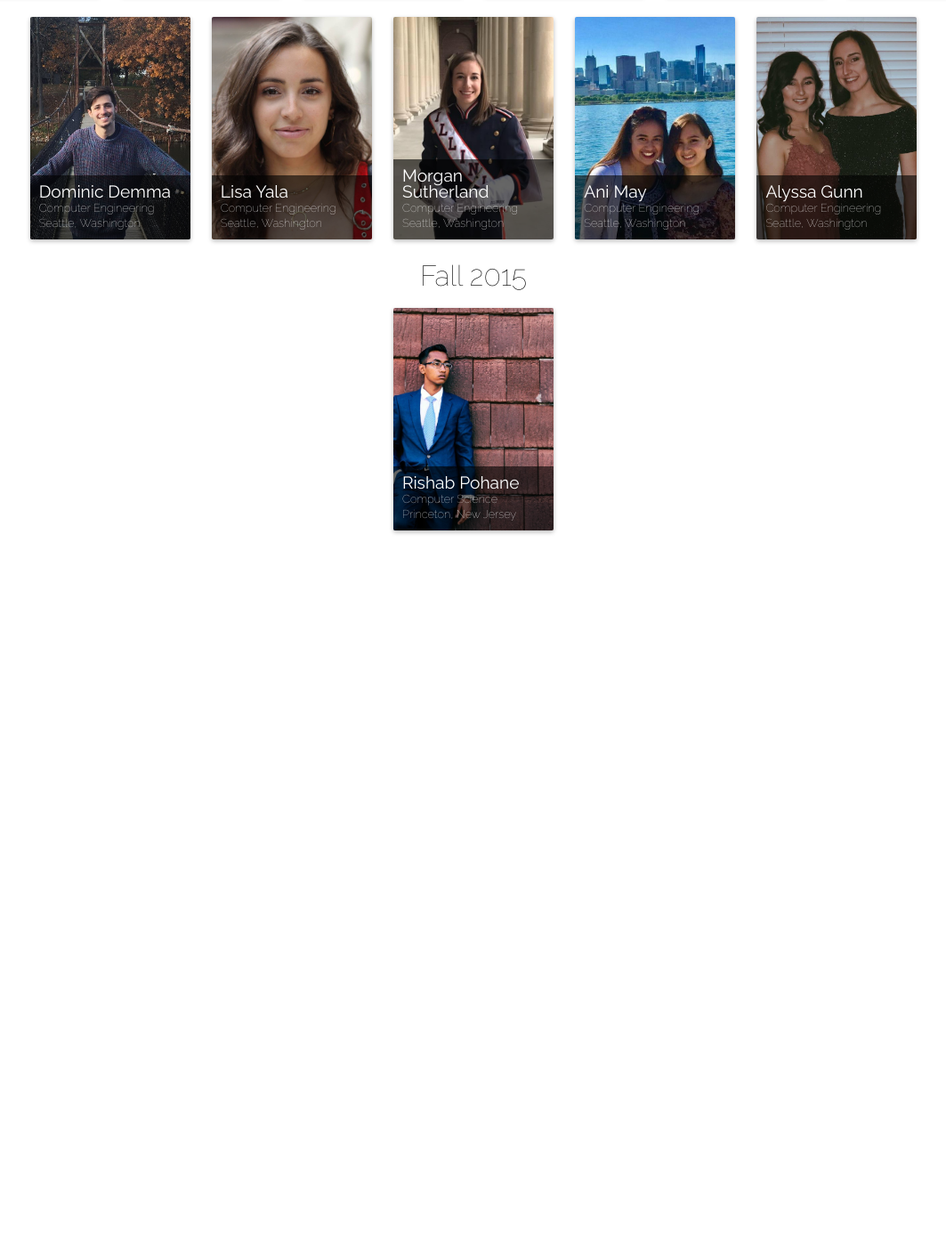
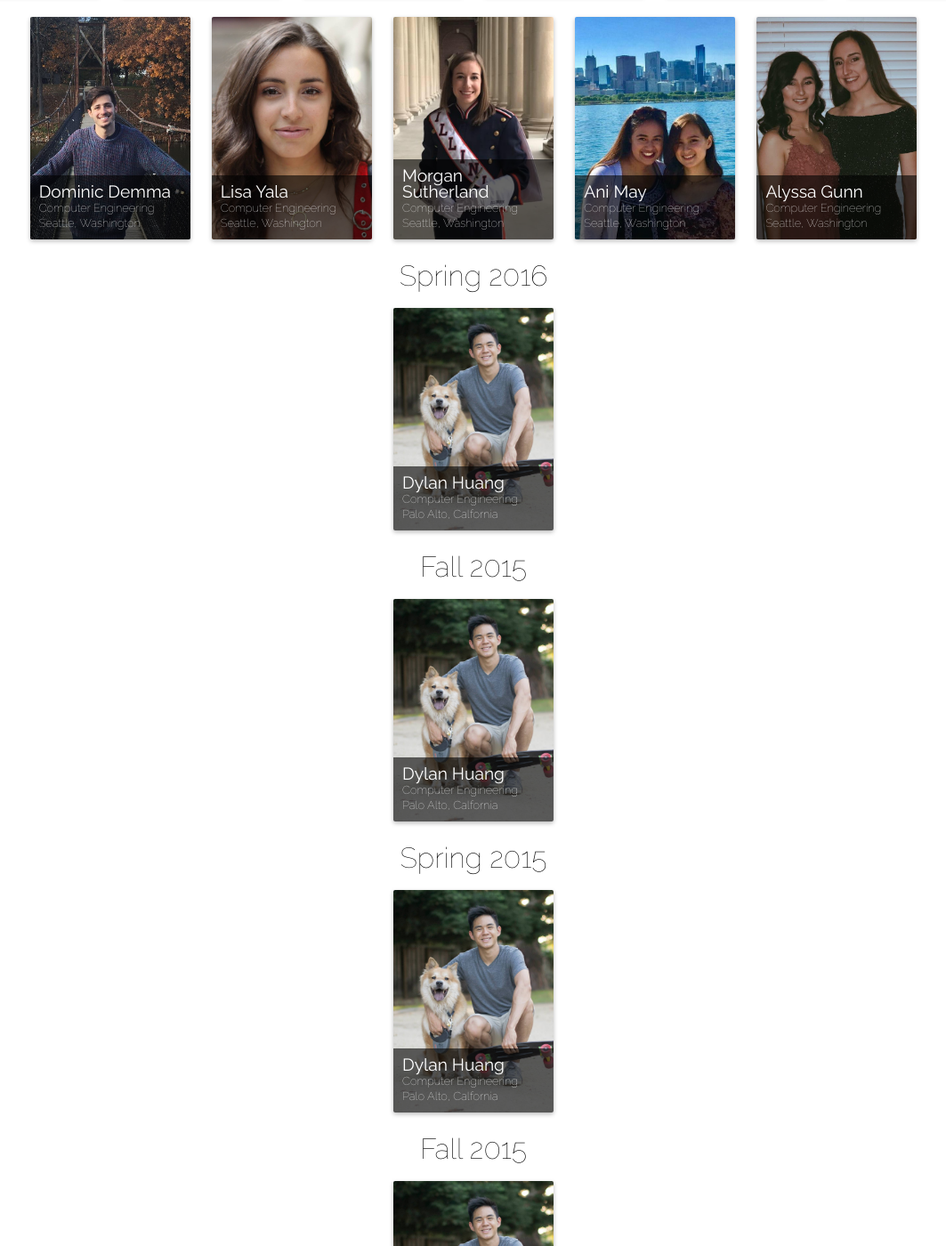
Before and after one commit to KappaThetaTau/kappathetatau.github.io, a Jekyll site: the page built from brothers.html, in a window 1280 px wide and 1400 px high, scrolled down 1931 px. Shown: the whole window at 89% size, without its empty margins (108-1171 px from the left). Built offline with Jekyll 4.4.1, drawn with Linux system fonts in a browser that asks for light colours; nearby versions of some CDN libraries; Markdown is read by kramdown in place of the engine named in the settings; before the commit the page ends 2561 px from its top, so only the background shows below that; some of the changed text lies outside the part shown.

Commit message:
Fixed formatting of members.yml

```diff
--- a/_data/members.yml
+++ b/_data/members.yml
@@ -1,4 +1,4 @@
- classes:
+classes:
     - Spring 2017:
         - name: 'Dylan Huang'
           major: 'Computer Engineering'
@@ -117,8 +117,33 @@
           major: 'Computer Engineering'
           hometown: 'Seattle, Washington'
           picture: 'alyssa_gunn.jpg'
+    - Spring 2016:
+        - name: 'Dylan Huang'
+          major: 'Computer Engineering'
+          hometown: 'Palo Alto, Calfornia'
+          picture: 'dylan_huang.jpg'
     - Fall 2015:
-        - name: 'Rishab Pohane'
-          major: 'Computer Science'
-          hometown: 'Princeton, New Jersey'
-          picture: 'rishab_pohane.jpg'
+        - name: 'Dylan Huang'
+          major: 'Computer Engineering'
+          hometown: 'Palo Alto, Calfornia'
+          picture: 'dylan_huang.jpg'
+    - Spring 2015:
+        - name: 'Dylan Huang'
+          major: 'Computer Engineering'
+          hometown: 'Palo Alto, Calfornia'
+          picture: 'dylan_huang.jpg'
+    - Fall 2015:
+        - name: 'Dylan Huang'
+          major: 'Computer Engineering'
+          hometown: 'Palo Alto, Calfornia'
+          picture: 'dylan_huang.jpg'
+    - Spring 2014:
+        - name: 'Dylan Huang'
+          major: 'Computer Engineering'
+          hometown: 'Palo Alto, Calfornia'
+          picture: 'dylan_huang.jpg'
+    - Fall 2014:
+        - name: 'Dylan Huang'
+          major: 'Computer Engineering'
+          hometown: 'Palo Alto, Calfornia'
+          picture: 'dylan_huang.jpg'
```
